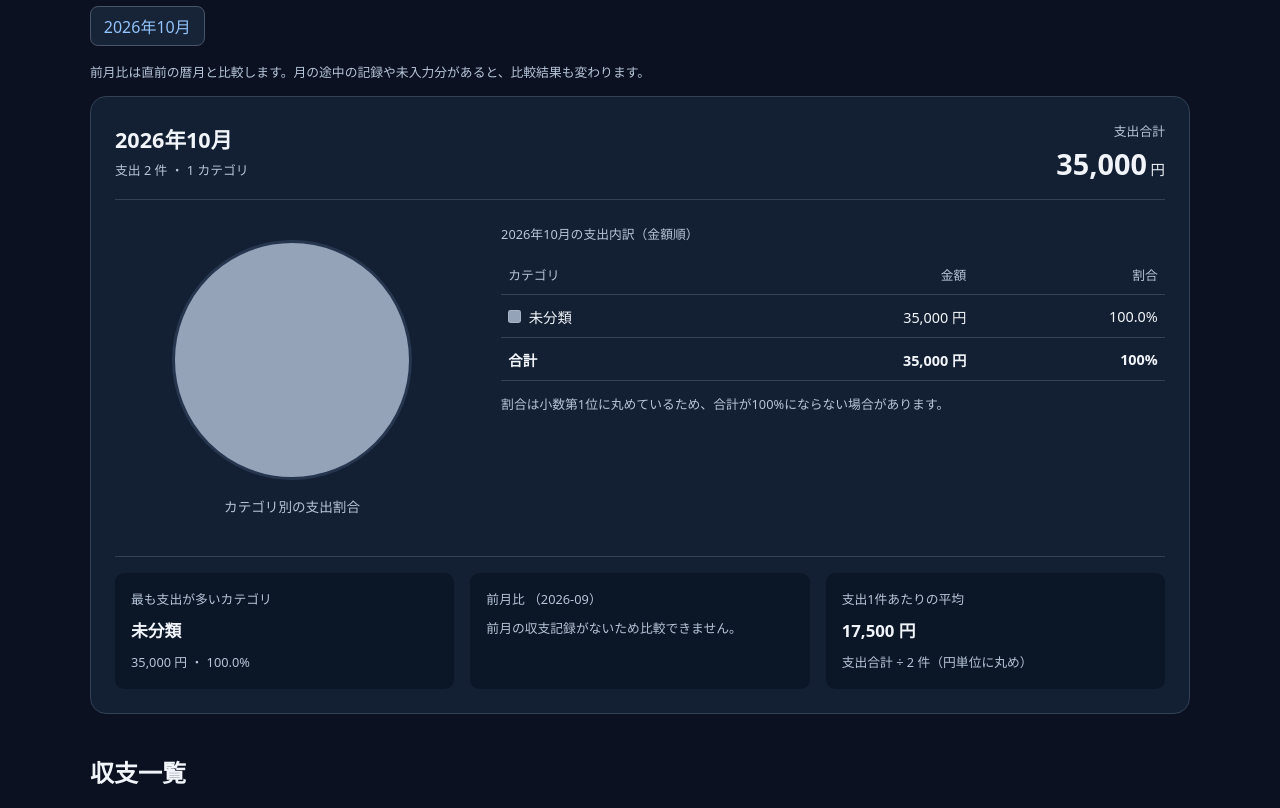
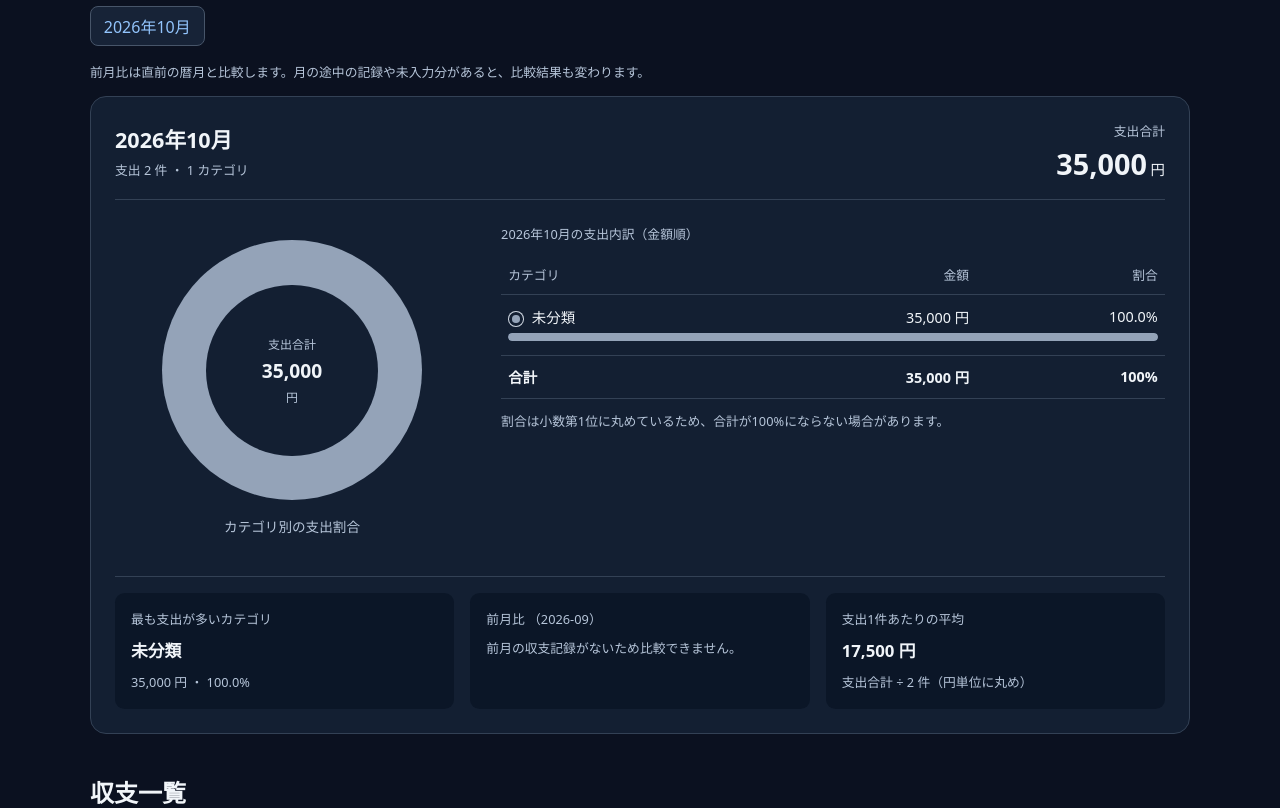
Before and after one commit to MS-0324/practical-training, a Flask app: page /dashboard in a window 1280 px wide. Shown: the part 746-1554 px from the top of the page. Run offline with Flask 3, Linux system fonts and the light colour scheme; a user stored in the database is signed in; data comes from the database, SQL or seed files in the repository; both versions use the stored data as it was after the commit.

Commit message:
グラフの部分的修正をしました

```diff
--- a/src/analysis.py
+++ b/src/analysis.py
@@ -52,6 +52,7 @@ def monthly_expense_reports(db, user_id):
         categories = sorted(report['categories'], key=lambda item: (-item['amount'], item['key']))
         report['categories'] = categories
         stops = []
+        separators = []
         cumulative = 0
         for category in categories:
             percentage = category['amount'] / report['total'] * 100
@@ -61,7 +62,18 @@ def monthly_expense_reports(db, user_id):
             cumulative += category['amount']
             end = cumulative / report['total'] * 100
             stops.append(f"{category['color']} {start:.6f}% {end:.6f}%")
+            # Thin white boundaries; shrink them for tiny slices so the color
+            # remains visible. The underlying category angles stay unchanged.
+            gap = min(0.2, percentage * 0.1)
+            separators.extend([
+                f'#f8fafc {start:.9f}% {start + gap:.9f}%',
+                f'transparent {start + gap:.9f}% {end - gap:.9f}%',
+                f'#f8fafc {end - gap:.9f}% {end:.9f}%',
+            ])
         report['gradient'] = f"conic-gradient({', '.join(stops)})" if stops else None
+        report['separator_gradient'] = (
+            f"conic-gradient({', '.join(separators)})" if len(categories) > 1 else 'none'
+        )
         report['average'] = round(report['total'] / report['count']) if report['count'] else 0
         report['top_categories'] = [item for item in categories if item['amount'] == categories[0]['amount']] if categories else []
 
--- a/src/static/transactions.css
+++ b/src/static/transactions.css
@@ -71,7 +71,11 @@ th, td { text-align: left; padding: .6rem; border-bottom: 1px solid #475569; ove
 .report-total small { font-size: .9rem; font-weight: normal; }
 .report-breakdown { display: grid; grid-template-columns: minmax(200px, .8fr) minmax(0, 1.5fr); align-items: start; gap: 2rem; padding: 1.5rem 0; }
 .expense-figure { margin: 0; display: grid; justify-items: center; gap: 1rem; padding: 1rem 0; }
-.expense-pie { width: 240px; max-width: 100%; box-sizing: border-box; aspect-ratio: 1; border-radius: 50%; border: 3px solid #26364e; }
+.expense-pie { position: relative; width: 260px; max-width: 100%; box-sizing: border-box; aspect-ratio: 1; border-radius: 50%; }
+.expense-pie-separators { position: absolute; inset: 0; border-radius: 50%; }
+.expense-pie-center { position: absolute; inset: 17%; border-radius: 50%; background: #131f32; display: flex; flex-direction: column; align-items: center; justify-content: center; gap: .25rem; padding: .5rem; }
+.expense-pie-center > span, .expense-pie-center small { color: #b6c5d9; font-size: .75rem; }
+.expense-pie-center strong { max-width: 100%; font-size: 1.2rem; font-variant-numeric: tabular-nums; text-align: center; overflow-wrap: anywhere; }
 .expense-figure figcaption { color: #b6c5d9; font-size: .85rem; }
 .category-breakdown { min-width: 0; }
 .expense-table { font-size: .9rem; }
@@ -82,7 +86,11 @@ th, td { text-align: left; padding: .6rem; border-bottom: 1px solid #475569; ove
 .expense-table td, .expense-table thead th:not(:first-child) { text-align: right; white-space: nowrap; font-variant-numeric: tabular-nums; }
 .expense-table tbody tr:hover { background: #1e304a; }
 .expense-table tfoot { font-weight: bold; }
-.category-swatch { display: inline-block; width: .65rem; height: .65rem; border-radius: .15rem; margin-right: .5rem; border: 1px solid #ffffff30; }
+.category-swatch { display: inline-block; width: .85rem; height: .85rem; border-radius: 50%; margin-right: .5rem; border: 1px solid #ffffff80; box-shadow: inset 0 0 0 3px #131f32; vertical-align: middle; }
+.expense-table .expense-category-row > * { border-bottom: 0; padding-bottom: .4rem; }
+.expense-table .expense-category-bar-row td { padding: 0 .45rem .85rem; }
+.expense-category-track { height: .5rem; background: #26364e; border-radius: 1rem; overflow: hidden; }
+.expense-category-track > div { height: 100%; border-radius: inherit; }
 .report-insights { display: grid; grid-template-columns: repeat(3, minmax(0, 1fr)); gap: 1rem; margin: 0; padding-top: 1rem; border-top: 1px solid #334155; }
 .report-insights > div { padding: 1rem; background: #0b1627; border-radius: .6rem; }
 .report-insights dt { font-size: .8rem; color: #b6c5d9; }
@@ -100,7 +108,7 @@ th, td { text-align: left; padding: .6rem; border-bottom: 1px solid #475569; ove
   .monthly-report { padding: 1rem; }
   .report-breakdown { grid-template-columns: 1fr; gap: .5rem; }
   .report-insights { grid-template-columns: 1fr; gap: .65rem; }
-  .expense-pie { width: 210px; }
+  .expense-pie { width: 240px; }
   .report-total strong { font-size: 1.5rem; }
   .expense-table th, .expense-table td { padding: .65rem .25rem; }
 }
--- a/src/templates/expense_reports.html
+++ b/src/templates/expense_reports.html
@@ -25,7 +25,10 @@
       {% if report.total %}
       <div class="report-breakdown">
         <figure class="expense-figure">
-          <div class="expense-pie" role="img" aria-label="{{ report.label }}のカテゴリ別支出の円グラフ。各カテゴリの金額と割合は内訳表に記載。" style="background: {{ report.gradient }};"></div>
+          <div class="expense-pie" role="img" aria-label="{{ report.label }}のカテゴリ別支出のドーナツグラフ。合計{{ '{:,}'.format(report.total) }}円。各カテゴリの金額と割合は内訳表に記載。" style="background: {{ report.gradient }};">
+            <span class="expense-pie-separators" style="background: {{ report.separator_gradient }};" aria-hidden="true"></span>
+            <span class="expense-pie-center" aria-hidden="true"><span>支出合計</span><strong>{{ '{:,}'.format(report.total) }}</strong><small>円</small></span>
+          </div>
           <figcaption>カテゴリ別の支出割合</figcaption>
         </figure>
         <div class="category-breakdown">
@@ -34,10 +37,13 @@
             <thead><tr><th scope="col">カテゴリ</th><th scope="col">金額</th><th scope="col">割合</th></tr></thead>
             <tbody>
               {% for category in report.categories %}
-              <tr>
+              <tr class="expense-category-row">
                 <th scope="row"><span class="category-swatch" style="background-color: {{ category.color }};" aria-hidden="true"></span>{{ category.label }}</th>
                 <td>{{ '{:,}'.format(category.amount) }} 円</td>
                 <td>{{ category.percentage_label }}%</td>
+              </tr>
+              <tr class="expense-category-bar-row" aria-hidden="true">
+                <td colspan="3"><div class="expense-category-track"><div style="width: {{ category.percentage }}%; background-color: {{ category.color }};"></div></div></td>
               </tr>
               {% endfor %}
             </tbody>
```
Also changed, not shown: README.md, instance/app.sqlite3.
